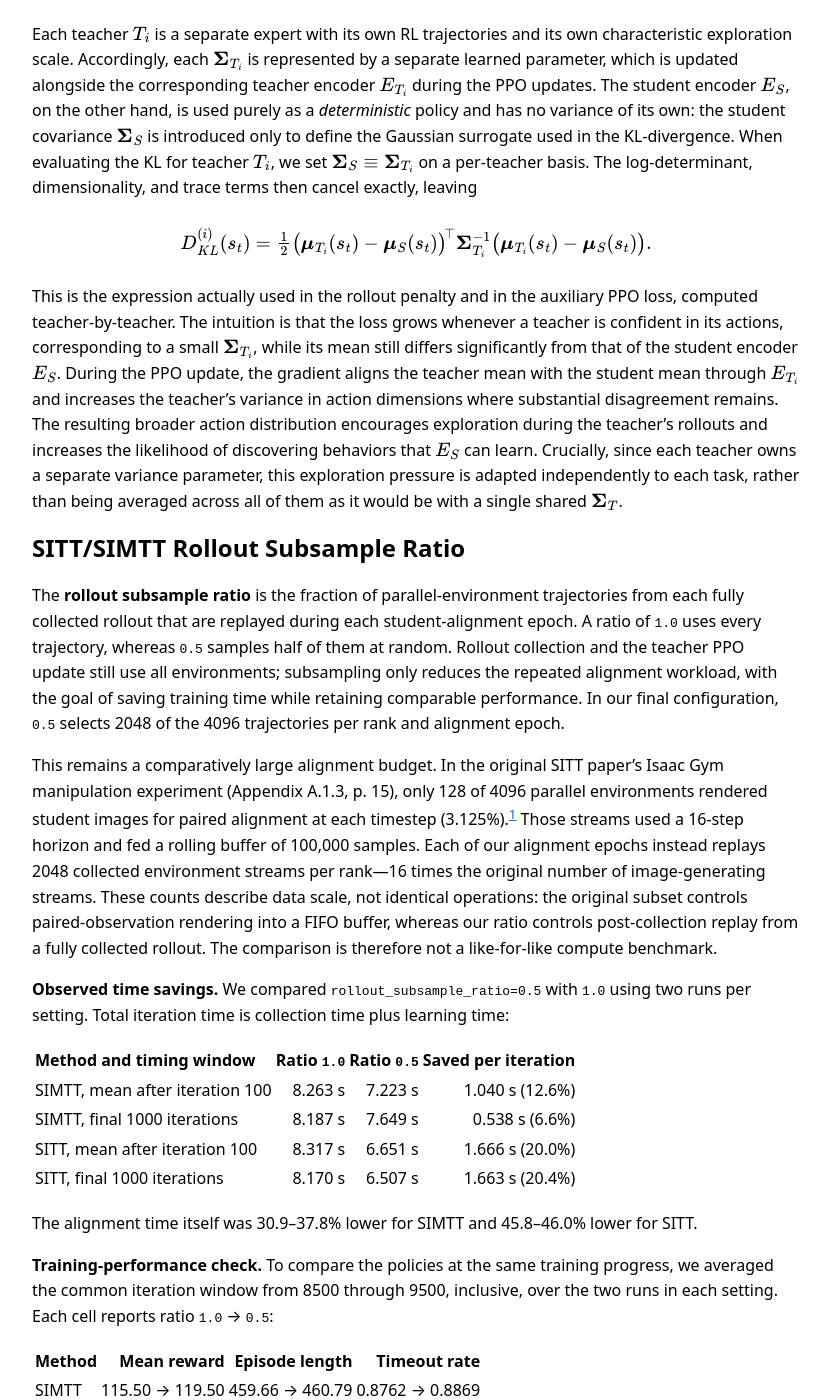
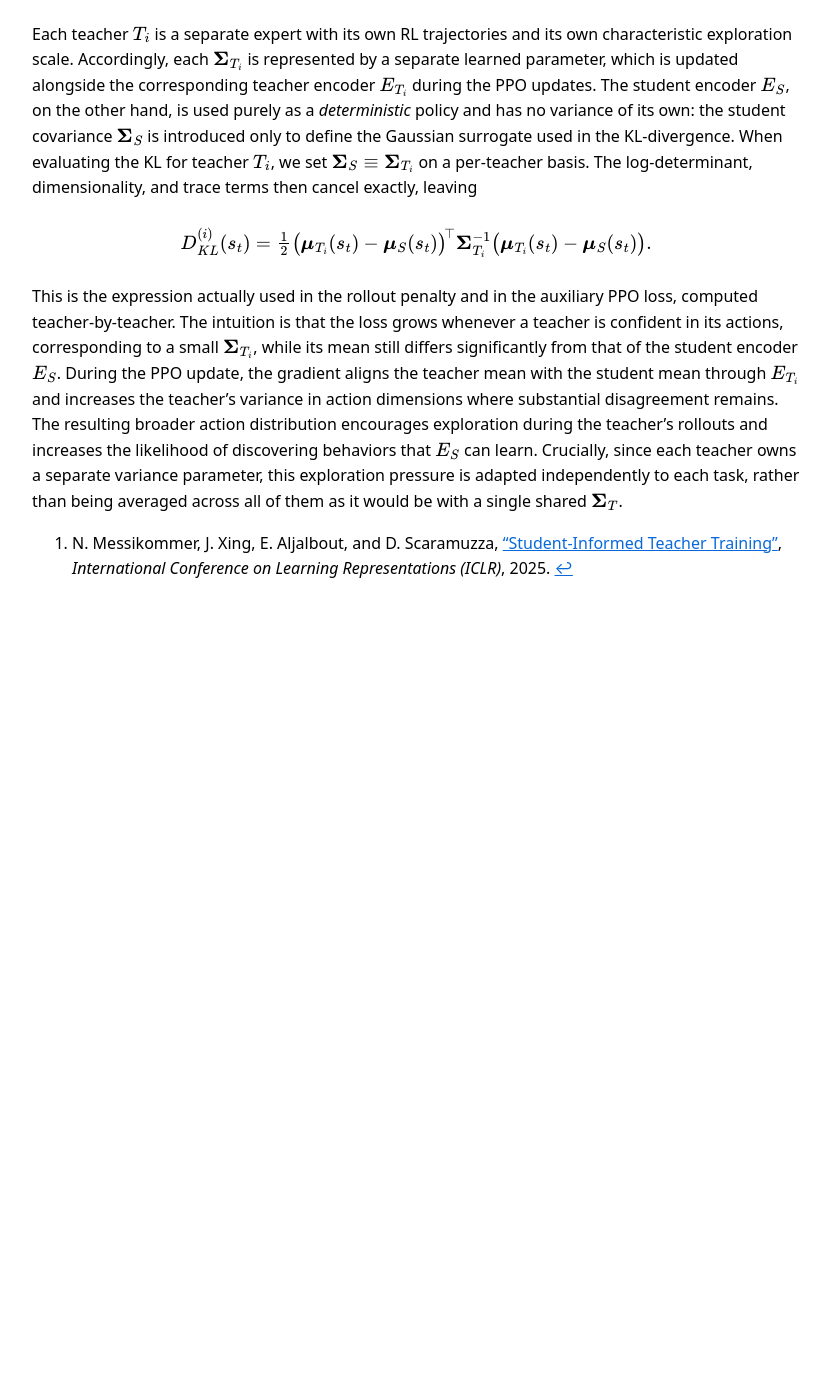
Before and after one commit to blind-paper-sub/ICRA2026, a Jekyll site: the page built from index.md, in a window 1280 px wide and 1400 px high, scrolled down 1224 px. Shown: the whole window, without its empty margins (224-1053 px from the left). Built offline with Jekyll 4.4.1, drawn with Linux system fonts in a browser that asks for light colours; after the commit the page ends 1854 px from its top, so only the background shows below that; some of the changed text lies outside the part shown.

Commit message:
Remove rollout subsample ratio section

```diff
--- a/index.md
+++ b/index.md
@@ -98,62 +98,6 @@ parameter, this exploration pressure is adapted independently to each task,
 rather than being averaged across all of them as it would be with a single
 shared $$\boldsymbol{\Sigma}_T$$.
 
-## SITT/SIMTT Rollout Subsample Ratio
-
-The **rollout subsample ratio** is the fraction of parallel-environment
-trajectories from each fully collected rollout that are replayed during each
-student-alignment epoch. A ratio of `1.0` uses every trajectory, whereas `0.5`
-samples half of them at random. Rollout collection and the teacher PPO update
-still use all environments; subsampling only reduces the repeated alignment
-workload, with the goal of saving training time while retaining comparable
-performance. In our final configuration, `0.5` selects 2048 of the 4096
-trajectories per rank and alignment epoch.
-
-This remains a comparatively large alignment budget. In the original SITT
-paper's Isaac Gym manipulation experiment (Appendix A.1.3, p. 15), only 128 of
-4096 parallel environments rendered student images for paired alignment at each
-timestep (3.125%).[^messikommer] Those streams used a 16-step horizon and fed a
-rolling buffer of 100,000 samples. Each of our alignment epochs instead replays
-2048 collected environment streams per rank—16 times the original number of
-image-generating streams. These counts describe data scale, not identical
-operations: the original subset controls paired-observation rendering into a
-FIFO buffer, whereas our ratio controls post-collection replay from a fully
-collected rollout. The comparison is therefore not a like-for-like compute
-benchmark.
-
-**Observed time savings.** We compared `rollout_subsample_ratio=0.5` with `1.0`
-using two runs per setting. Total iteration time is collection time plus
-learning time:
-
-| Method and timing window | Ratio `1.0` | Ratio `0.5` | Saved per iteration |
-|:--|--:|--:|--:|
-| SIMTT, mean after iteration 100 | 8.263 s | 7.223 s | 1.040 s (12.6%) |
-| SIMTT, final 1000 iterations | 8.187 s | 7.649 s | 0.538 s (6.6%) |
-| SITT, mean after iteration 100 | 8.317 s | 6.651 s | 1.666 s (20.0%) |
-| SITT, final 1000 iterations | 8.170 s | 6.507 s | 1.663 s (20.4%) |
-
-The alignment time itself was 30.9–37.8% lower for SIMTT and 45.8–46.0% lower
-for SITT.
-
-**Training-performance check.** To compare the policies at the same training
-progress, we averaged the common iteration window from 8500 through 9500,
-inclusive, over the two runs in each setting. Each cell reports ratio
-`1.0` → `0.5`:
-
-| Method | Mean reward | Episode length | Timeout rate |
-|:--|--:|--:|--:|
-| SIMTT | 115.50 → 119.50 | 459.66 → 460.79 | 0.8762 → 0.8869 |
-| SITT | 93.74 → 94.69 | 383.91 → 387.53 | 0.8151 → 0.8157 |
-
-The averaged logged metrics remained comparable at ratio `0.5`; in particular,
-mean reward did not decrease for either method. The final SIMTT curriculum level
-was `8.0` in both settings, while mean SITT curriculum mastery was `0.917` in
-both. The evidence therefore supports no observed loss in training performance
-alongside the lower iteration time. It does not establish strict statistical
-equivalence or matched deployment performance: there are only two runs per
-setting, they ran on different cluster hosts, SITT has high between-run
-variance, and no matching ratio-`0.5` deployment benchmark was recovered.
-
 [^messikommer]: N. Messikommer, J. Xing, E. Aljalbout, and D. Scaramuzza,
     [“Student-Informed Teacher Training”](https://proceedings.iclr.cc/paper_files/paper/2025/file/a8223b0ad64007423ffb308b0dd92298-Paper-Conference.pdf),
     *International Conference on Learning Representations (ICLR)*, 2025.
```
